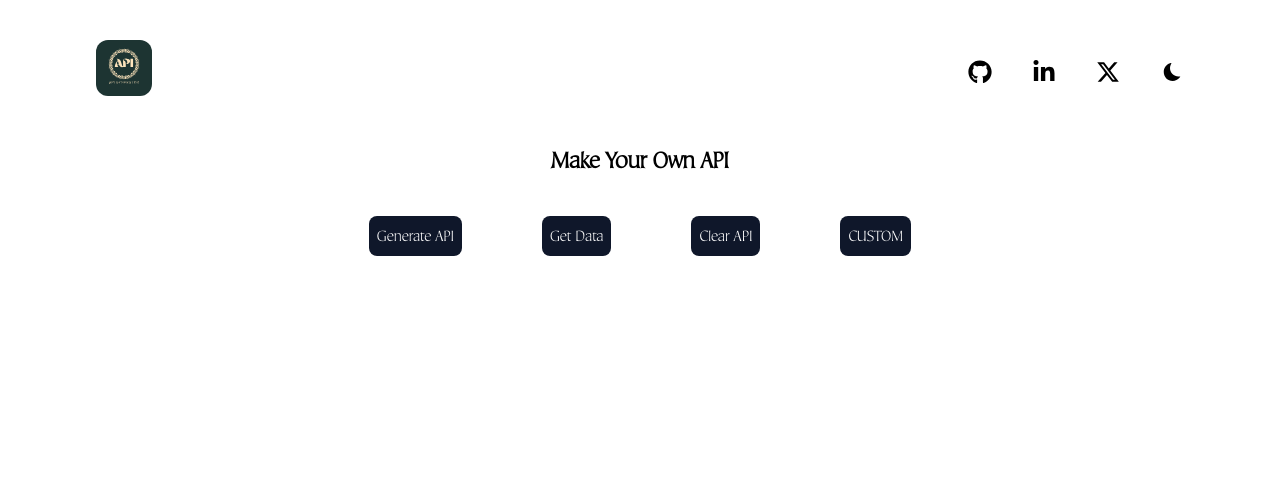
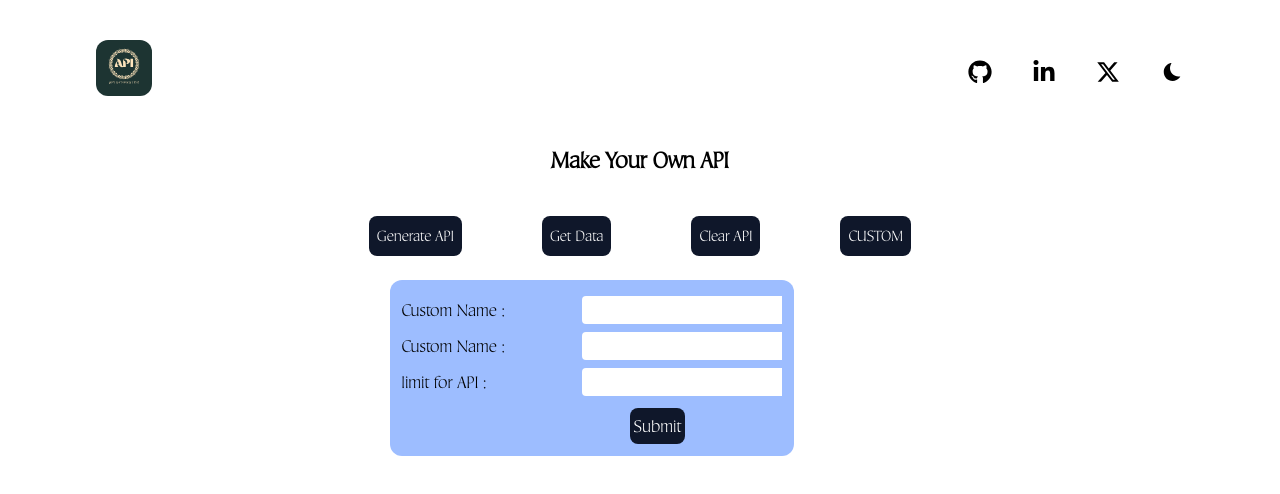
Before and after one commit to kakotyanimesh/apiG, a React (Vite) app in the folder frontend/: page / in a window 1280 px wide. Both pictures are taken after a click on the button "CUSTOM". Shown: the top 494 px of the page. Built offline with nearby package versions, Linux system fonts and the light colour scheme.

Commit message:
custom json , bugs to fix

```diff
--- a/frontend/src/App.jsx
+++ b/frontend/src/App.jsx
@@ -17,10 +17,16 @@ const App = () => {
   const [emptyApi, setEmptyApi] = useState(false)
   const [fetched, setfetched] = useState(false)
   const [clear, setclear] = useState(false)
+  const [customForm, setcustomForm] = useState(false)
+  const [alert, setalert] = useState(false)
   const [data, setdata] = useState([])
   const [statusCode, setstatusCode] = useState()
   const [config, setconfig] = useState()
   const [headers, setheaders] = useState()
+  const [customNameOne, setcustomNameOne] = useState('')
+  const [customNameTwo, setcustomNameTwo] = useState('')
+  const [limit, setlimit] = useState('')
+
 
   axios.defaults.baseURL = 'https://apig-backend.onrender.com';
 
@@ -85,10 +91,52 @@ const App = () => {
     }
   }
 
+  const form = async () => {
+    try {
+      setcustomForm(true)
+      setstatusCode(false)
+
+    } catch (error) {
+      console.log(`error in form creation ${error}`);
+
+    }
+  }
+
+  const formSubmit = async (e) => {
+    try {
+      e.preventDefault();
+
+      const formData = {
+        customNameOne,
+        customNameTwo,
+        limit
+      }
+      await axios.post('/generateApi', formData)
+      setalert(true)
+      setcustomForm(false)
+      // console.log(limit);
+      // form data are not cleared after submitting it => fix tomorrow
+      setTimeout(() => {
+        setalert(false)
+      }, 2000);
+      setcustomNameOne('')
+      setcustomNameTwo('')
+      setlimit('')
+      // data isnot going to backend
+
+
+    } catch (error) {
+      console.log(`error while submitting form : ${error}`);
+
+    }
+  }
+
   const darkMode = () => {
     setdark(!dark)
     document.body.classList.toggle("dark")
   }
+
+
 
   return (
     <div className='dark:bg-[#0f172a] bg-[#ffffff] min-h-screen dark:text-white font-custom '>
@@ -120,7 +168,7 @@ const App = () => {
         <button className='dark:bg-gray-600 bg-[#0f172a] text-[#ffffff]  p-1 sm:p-2 rounded-lg' onClick={generateApi}>Generate API</button>
         <button className='dark:bg-gray-600 bg-[#0f172a] text-[#ffffff]  p-1 rounded-lg sm:p-2' onClick={getData}>Get Data</button>
         <button className='dark:bg-gray-600 bg-[#0f172a] text-[#ffffff]  p-1 rounded-lg sm:p-2' onClick={clearApi}>Clear API</button>
-        <button className='dark:bg-gray-600 bg-[#0f172a] text-[#ffffff]  p-1 rounded-lg sm:p-2'>CUSTOM</button>
+        <button className='dark:bg-gray-600 bg-[#0f172a] text-[#ffffff]  p-1 rounded-lg sm:p-2' onClick={form}>CUSTOM</button>
       </div>
 
       {/* rendering part */}
@@ -150,6 +198,29 @@ const App = () => {
           clear && (
             <div className='dark:bg-[#229799] bg-[#9DBDFF] inline-block sm:p-3 p-2 text-sm sm:text-lg mt-6 rounded-r-xl absolute'>
             <h1>API Cleared Successfully  </h1>
+          </div>
+          )
+        }
+        {
+          alert && (
+            <div className='dark:bg-[#229799] bg-[#9DBDFF] inline-block sm:p-3 p-2 text-sm sm:text-lg mt-6 rounded-r-xl absolute'>
+            <h1>Creating...  </h1>
+          </div>
+          )
+        }
+        {
+          customForm && (
+            <div className='dark:bg-[#1A3E5A] bg-[#9DBDFF] sm:right-[38%] inline-block sm:p-3 p-2 text-sm sm:text-lg mt-6 rounded-xl absolute'>
+               {/* have to work on mobile thing white spacing width things  */}
+            <form onSubmit={formSubmit}>
+              <label htmlFor="text" className='inline-block sm:w-[180px]'>Custom Name : </label>
+              <input className='my-1 text-black rounded-l sm:w-[200px] ' value={customNameOne}  onChange={(e) => setcustomNameOne(e.target.value)} name="customNameOne" /> <br />
+              <label htmlFor="text" className='inline-block sm:w-[180px]'>Custom Name  : </label>
+              <input className='my-1 text-black rounded-l sm:w-[200px] '  value={customNameTwo} onChange={e => setcustomNameTwo(e.target.value)} name="customNameTwo" /> <br />
+              <label htmlFor="text" className='inline-block sm:w-[180px]'>limit for API :  </label>
+              <input className='my-1 text-black rounded-l sm:w-[200px]' value={limit} onChange={e => setlimit(e.target.value)} name="limit" /> <br />
+              <button type="submit" className='mx-[60%] mt-2 dark:bg-gray-600 bg-[#0f172a] text-[#ffffff]  p-1 rounded-lg'>Submit</button>
+            </form>
           </div>
           )
         }
@@ -184,6 +255,8 @@ const App = () => {
         )}
        </div>
 
+
+
     </div>
   )
 }
```
Also changed, not shown: 2 other files (tests, documents, lock files or other folders).
